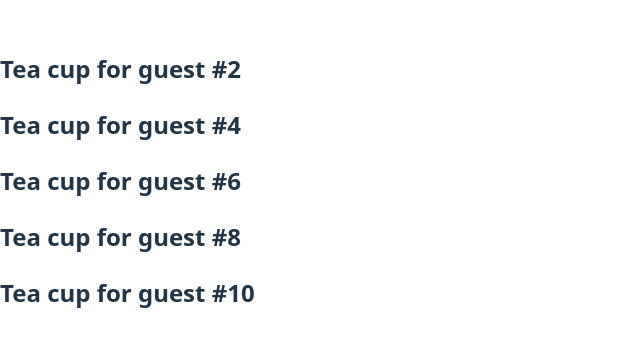
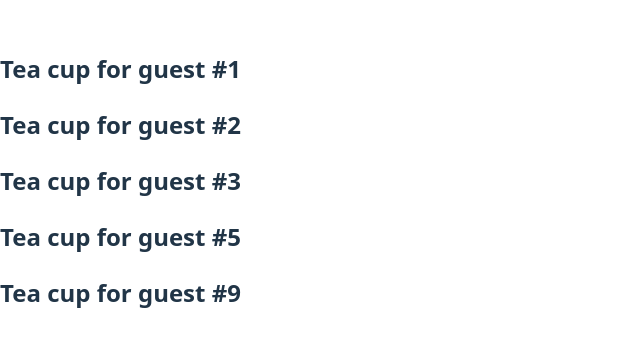
Before and after one commit to pinsoegustave/js-practical-questions, a React (Vite) app in the folder react-learning/react-dev/: page / in a window 1280 px wide. Shown: the part 219-566 px from the top of the page, without its empty margins (0-640 px from the left). Built offline with nearby package versions, Linux system fonts and the light colour scheme.

Commit message:
react-learn: pure function by passing props

```diff
--- a/react-learning/react-dev/src/components/TeaSet.jsx
+++ b/react-learning/react-dev/src/components/TeaSet.jsx
@@ -3,19 +3,19 @@ import React from 'react'
 
 let guest = 0
 
-function Cup()  {
-    guest = guest + 1;
+function Cup({ guest })  {
+
     return <h2>Tea cup for guest #{guest}</h2>
 }
 // function to set the type of tea in the kitchen.
 export default function TeaSet() {
   return (
     <div>
-        <Cup />
-        <Cup />
-        <Cup />
-        <Cup />
-        <Cup />
+        <Cup guest={1} />
+        <Cup guest={2} />
+        <Cup guest={3} />
+        <Cup guest={5} />
+        <Cup guest={9} />
     </div>
   )
 }
```
